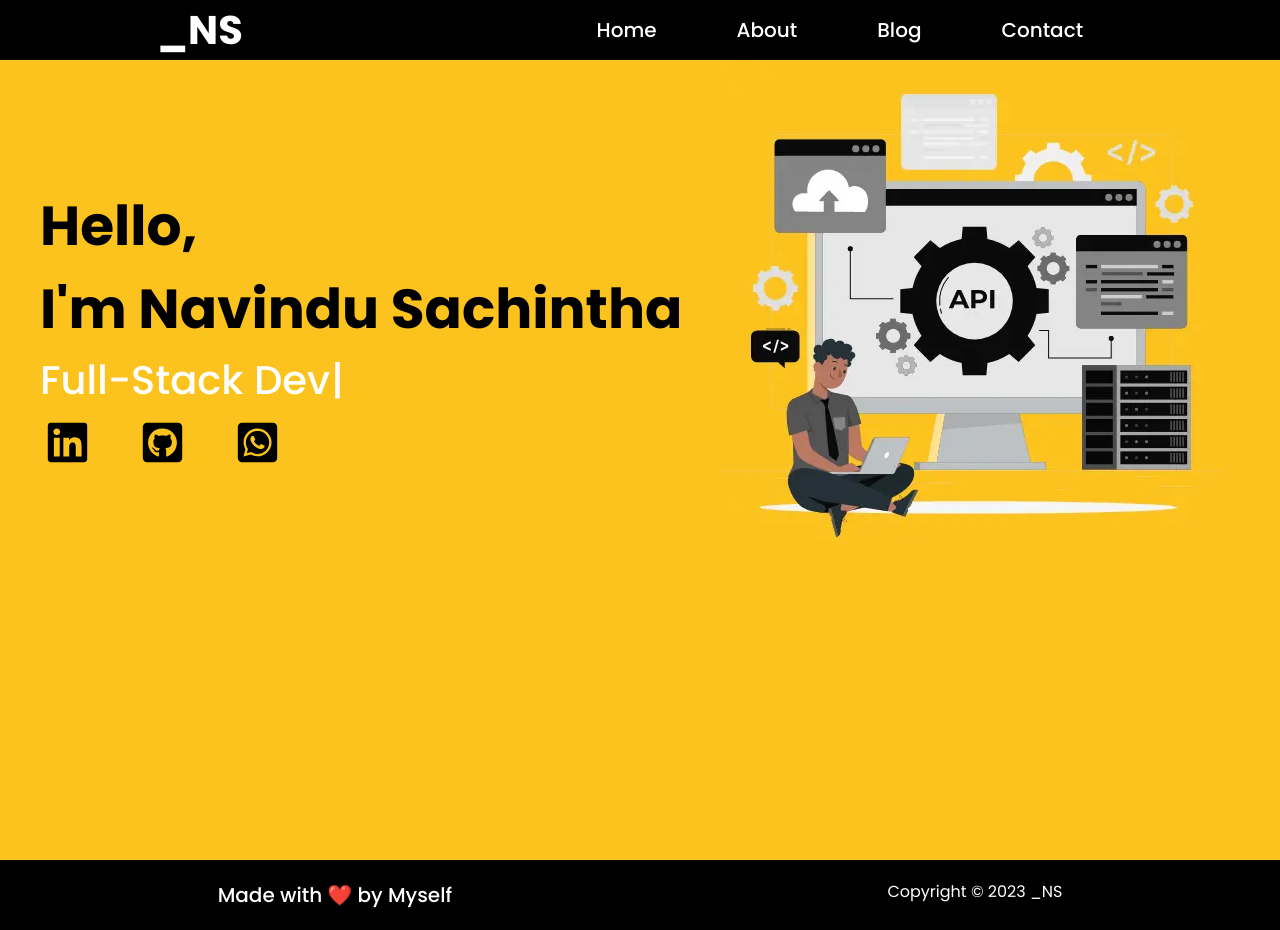
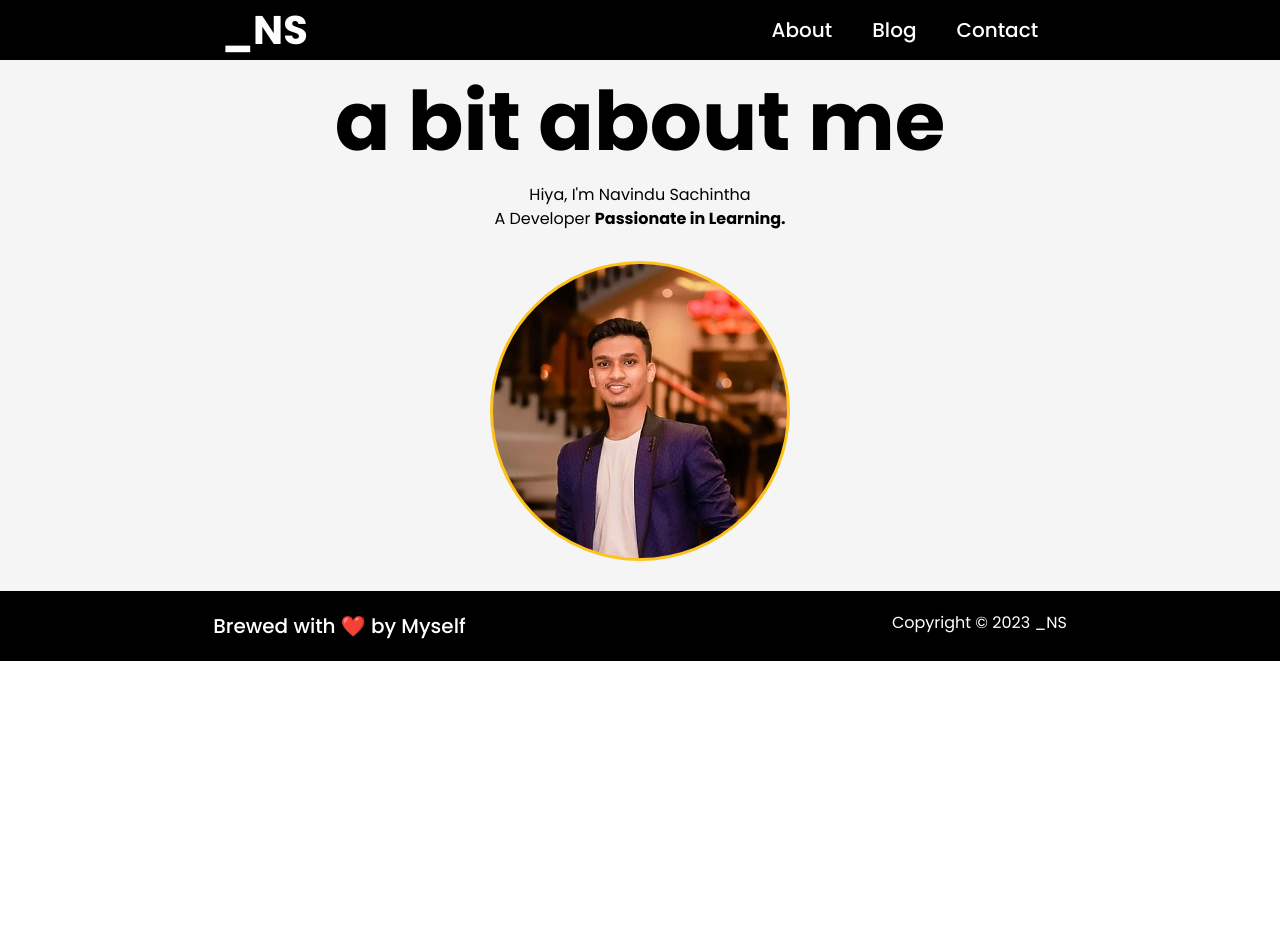
Before and after one commit to navindu-sachintha/react-portfolio, a React (Create React App) app: page /about in a window 1280 px wide. After the commit the page ends 800 px from the top, so only its background shows below. Built offline with nearby package versions, Linux system fonts and the light colour scheme.

Commit message:
Enhancement: Enhanced the Navbar functionality with react-router-dom

```diff
--- a/package.json
+++ b/package.json
@@ -10,6 +10,7 @@
     "react": "^18.2.0",
     "react-dom": "^18.2.0",
     "react-icons": "^4.8.0",
+    "react-router-dom": "^6.11.1",
     "react-scripts": "5.0.1",
     "typewriter-effect": "^2.19.0",
     "web-vitals": "^2.1.4"
--- a/src/App.js
+++ b/src/App.js
@@ -1,11 +1,19 @@
 import './App.css';
 import Home from './pages/Home';
+import {BrowserRouter as Router,Route, Routes} from "react-router-dom";
+import About from "./pages/About";
 
 
 function App() {
   return (
     <div className="App">
-        <Home />
+        <Router>
+            <Routes>
+                <Route path="/" element={<Home />} />
+                <Route path="/about" element={<About />} />
+            </Routes>
+        </Router>
+
     </div>
   );
 }
--- a/src/components/Aboutpage/Aboutpage.css
+++ b/src/components/Aboutpage/Aboutpage.css
@@ -9,7 +9,8 @@
 .about-img {
   background-image: url(../Assets/about.jpg);
   border-radius: 50%;
-  width: 500px;
-  height: 500px;
+  border: solid #FCC31E ;
+  width: 300px;
+  height: 300px;
   margin: 30px auto 30px auto;
 }
--- a/src/components/Footer/Footer.js
+++ b/src/components/Footer/Footer.js
@@ -7,7 +7,7 @@ export default function Footer (){
   return (
     <div className="footer">
       <div className="footer-content flex flex-row">
-        <p className="f-title">Made with ❤️ by Myself</p>
+        <p className="f-title">Brewed with ❤️ by Myself</p>
         <p className="f-tagline">Copyright © {year} _NS</p>
       </div>
     </div>
--- a/src/components/Navbar/MenuItems.js
+++ b/src/components/Navbar/MenuItems.js
@@ -1,13 +1,13 @@
 export const MenuItems = [
   {
     title : 'Home',
-    url : './App.js',
+    url : '/',
     cName : 'nav-links px-10'
   },
 
   {
     title : 'About',
-    url : './components/pages/About.js',
+    url : {},
     cName : 'nav-links px-10'
   },
 
--- a/src/components/Navbar/Navbar.css
+++ b/src/components/Navbar/Navbar.css
@@ -53,10 +53,12 @@
   font-size: 16px;
   font-weight: 400;
   line-height: 60px;
+  justify-content: center;
 }
 li {
   font-size: 20px;
   font-weight: 500;
+  padding: 0 20px 0 20px;
 }
 li:hover {
   background-color: #ffffff;
--- a/src/components/Navbar/Navbar.js
+++ b/src/components/Navbar/Navbar.js
@@ -1,22 +1,27 @@
 import React, {Component} from 'react';
-import {MenuItems} from "./MenuItems";
 import './Navbar.css';
+import { Link } from 'react-router-dom';
 
 class Navbar extends Component {
   render (){
     return (
 
         <div className='header-bar flex flex-row'>
-          <div className='header-logo flex-auto'>
-            _NS
-          </div>
+            <div className='header-logo flex-auto'>
+                <Link to="/" as={Link}>_NS</Link>
+            </div>
+
           <nav className='nav-menu flex-auto'>
             <ul className='flex flex-row'>
-            {MenuItems.map((item,index) => {
-            return (
-              <li key={index}><a className={item.cName} href={item.url}>{item.title}</a></li>
-            )
-          })}
+                <li>
+                    <Link to="/about">About</Link>
+                </li>
+                <li>
+                    <Link to="/blog">Blog</Link>
+                </li>
+                <li>
+                    <Link to="/contact">Contact</Link>
+                </li>
             </ul>
           </nav>
         </div>
--- a/src/index.js
+++ b/src/index.js
@@ -5,7 +5,9 @@ import App from './App';
 
 const root = ReactDOM.createRoot(document.getElementById('root'));
 root.render(
+  <React.StrictMode>
+      <App />
+  </React.StrictMode>
 
-    <App />
 
 );
```
Also changed, not shown: src/components/Assets/about.jpg, 1 other file (tests, documents, lock files or other folders).
